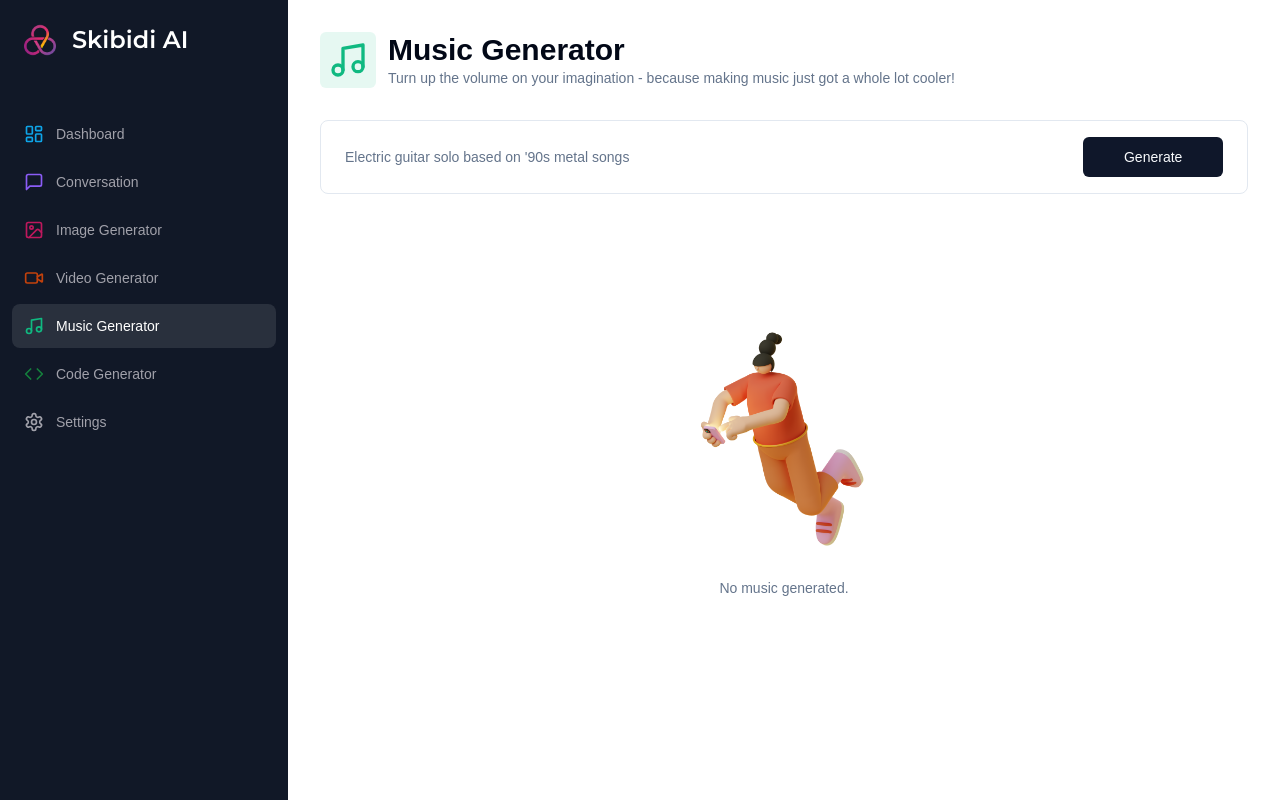
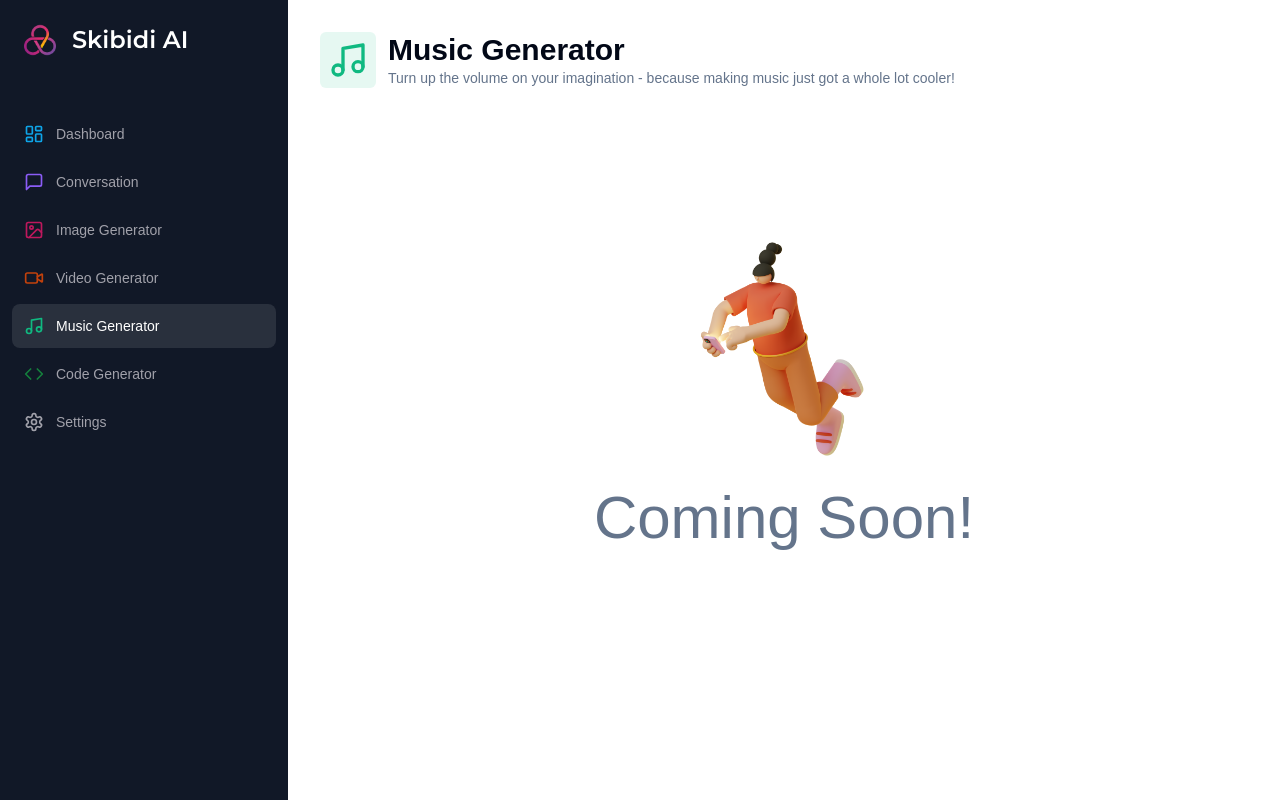
Before and after one commit to Scienceboi19373/prisma-gen, a Next.js app: page /music-generator in a window 1280 px wide. Built offline with nearby package versions, Linux system fonts and the light colour scheme.

Commit message:
music changes

```diff
--- a/app/(dashboard)/(routes)/music-generator/page.tsx
+++ b/app/(dashboard)/(routes)/music-generator/page.tsx
@@ -2,7 +2,7 @@
 
 import * as z from "zod";
 import Heading from "@/components/heading";
-import { MessageSquare, MusicIcon } from "lucide-react";
+import { MessageSquare, Music3Icon, MusicIcon } from "lucide-react";
 import { useForm } from "react-hook-form";
 
 import { formSchema } from "./constants";
@@ -57,7 +57,7 @@ export default function MusicPage() {
             bgcolor="bg-emerald-500/10"/>
             <div className="px-4 lg:px-8">
                 <div>
-                    <Form {...form}>
+                    {/* <Form {...form}>
                         <form
                             onSubmit={form.handleSubmit(onSubmit)}
                             className="
@@ -94,16 +94,20 @@ export default function MusicPage() {
                                 Generate
                             </Button>
                         </form>
-                    </Form>
+                    </Form> */}
                 </div>
-                <div className="space-y-4 mt-4 text-sm">
-                    {isLoading && (
+                <div className="space-y-4 mt-4 text-6xl">
+                    {/* {isLoading && (
                         <div className="p-8 rounded-lg w-full flex items-center justify-center bg-muted">
                             <Loader />
                         </div>
-                    )}
+                    )} */}
+                    {/* {!music && !isLoading && (
+                        <Empty label="No music generated."/>
+                    )} */}
                     {!music && !isLoading && (
-                        <Empty label="No music generated."/>
+                        <Empty label="Coming Soon!" />
+
                     )}
                     {music && (
                         <audio controls className="w-full mt-8">
```
